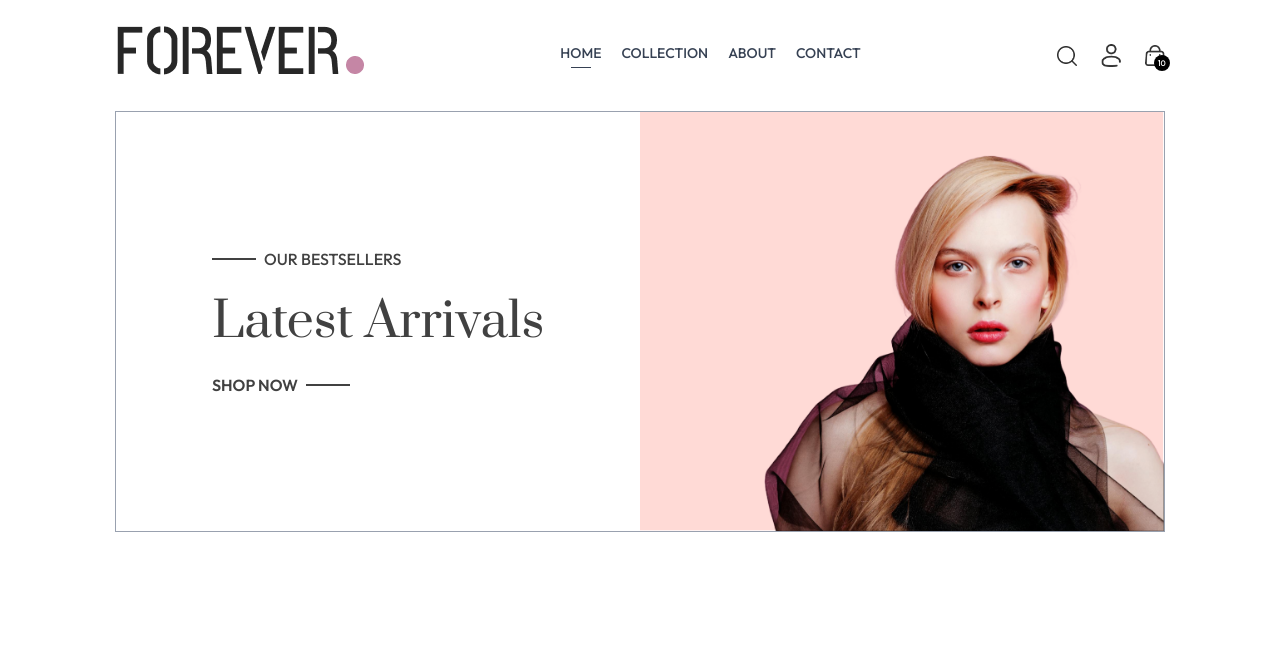
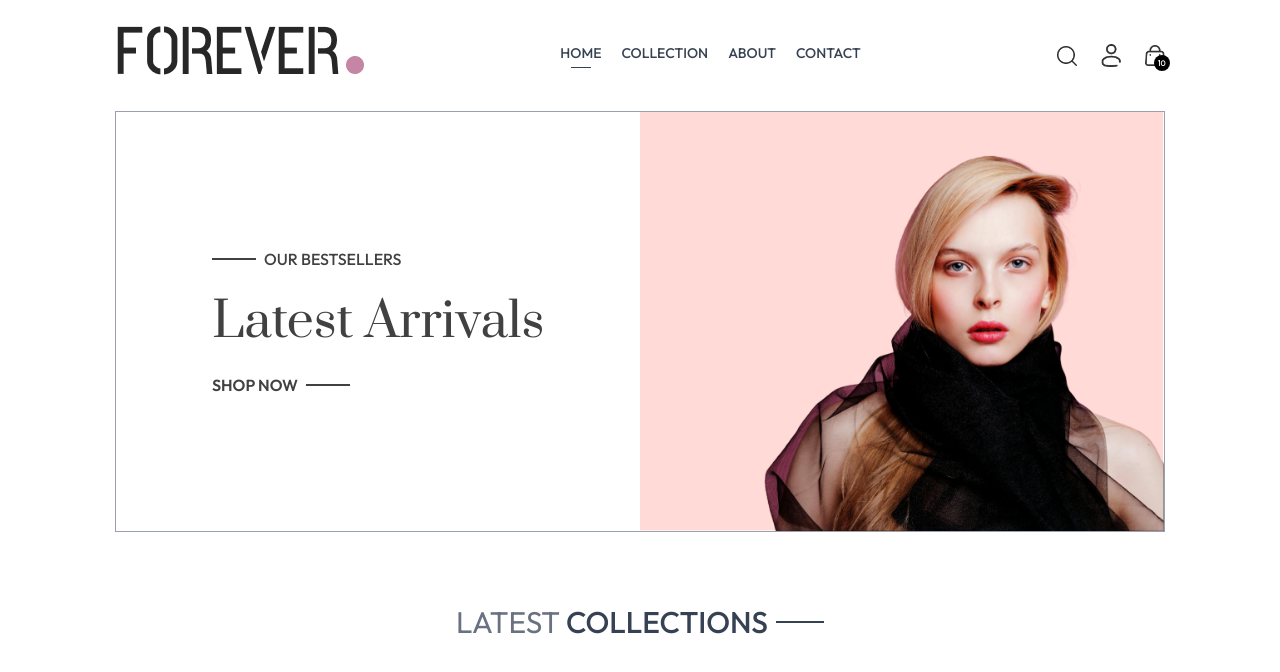
Before and after one commit to tegaguru/EcommerceApp, a React (Vite) app: page / in a window 1280 px wide. Shown: the top 672 px of the page. Built offline with nearby package versions, Linux system fonts and the light colour scheme.

Commit message:
added the ShopContext provider, the LatestCollection component as well the Title component

```diff
--- /dev/null
+++ b/src/components/LatestCollection.jsx
@@ -0,0 +1,18 @@
+import React, { useContext } from 'react'
+import { ShopContext } from '../context/ShopContext'
+import Title from './Title'
+
+const LatestCollection = () => {
+
+    const {products} = useContext(ShopContext);
+    console.log(products);
+  return (
+    <div className = "my-10">
+        <div className="text-center py-8 text-3xl">
+            <Title text1={'LATEST'} text2={'COLLECTIONS'} />
+        </div>
+    </div>
+  )
+}
+
+export default LatestCollection
--- /dev/null
+++ b/src/components/Title.jsx
@@ -0,0 +1,12 @@
+import React from 'react'
+
+const Title = ({text1, text2}) => {
+  return (
+    <div className="inline-flex gap-2 items-center mb-3">
+        <p className="text-gray-500">{text1} <span className="text-gray-700 font-medium">{text2}</span></p>
+        <p className="w-8 sm:w-12 h-[1px] sm:h-[2px] bg-gray-700"></p>
+    </div>
+  )
+}
+
+export default Title
--- /dev/null
+++ b/src/context/ShopContext.jsx
@@ -0,0 +1,21 @@
+import { createContext } from "react";
+import { products } from "../assets/assets";
+
+export const ShopContext = createContext();
+
+const ShopContextProvider = (props) => {
+
+    const currency = '$';
+    const delivery_fee = 10;
+
+    const value = {
+        products, currency, delivery_fee
+    }
+    return (
+        <ShopContext.Provider value={value}>
+            {props.children}
+        </ShopContext.Provider>
+    )
+}
+
+export default ShopContextProvider
--- a/src/main.jsx
+++ b/src/main.jsx
@@ -3,9 +3,13 @@
 import './index.css'
 import App from './App.jsx'
 import { BrowserRouter } from 'react-router-dom'
+import ShopContextProvider from './context/ShopContext.jsx'
 
 createRoot(document.getElementById('root')).render(
   <BrowserRouter>
-    <App />
+    <ShopContextProvider>
+      <App />
+    </ShopContextProvider>
+
   </BrowserRouter>,
 )
--- a/src/pages/Home.jsx
+++ b/src/pages/Home.jsx
@@ -1,10 +1,12 @@
 import React from 'react'
 import Hero from '../components/Hero'
+import LatestCollection from '../components/LatestCollection'
 
 const Home = () => {
   return (
     <div>
         <Hero />
+        <LatestCollection />
     </div>
   )
 }
```
